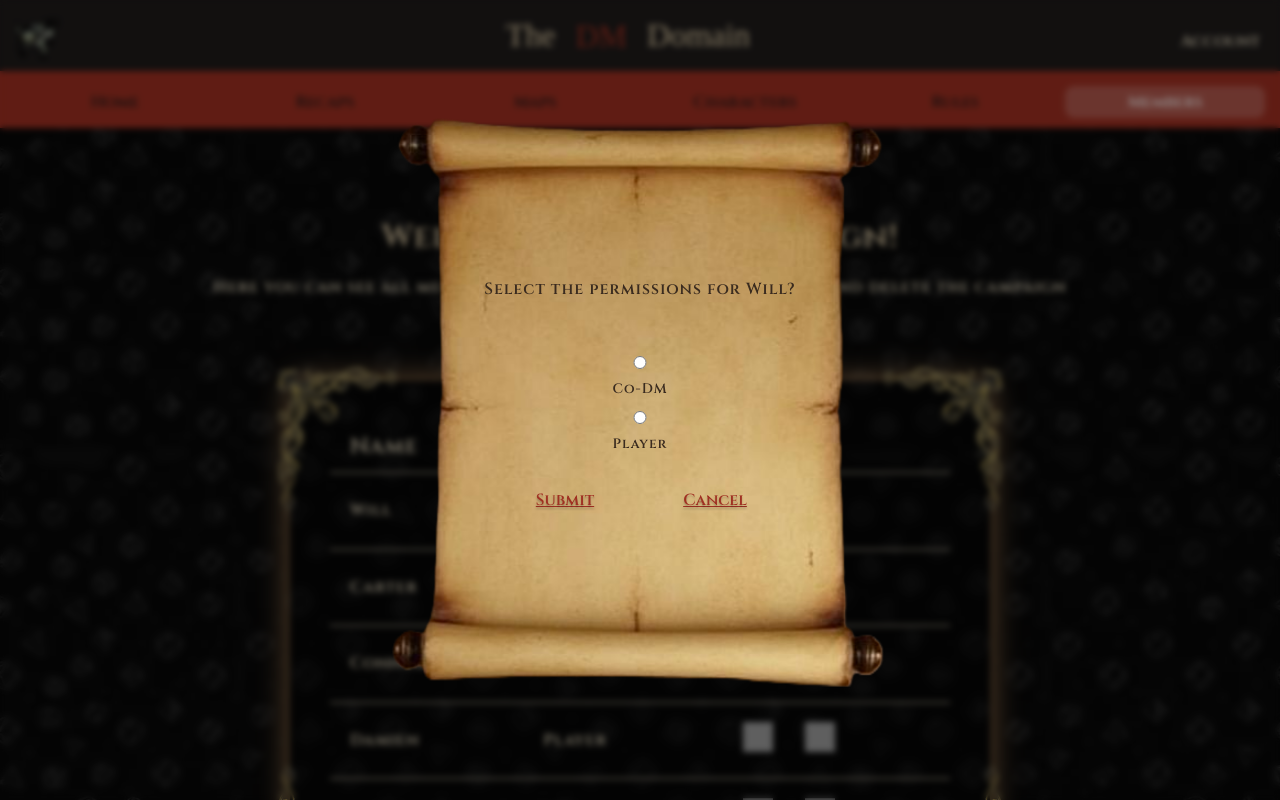
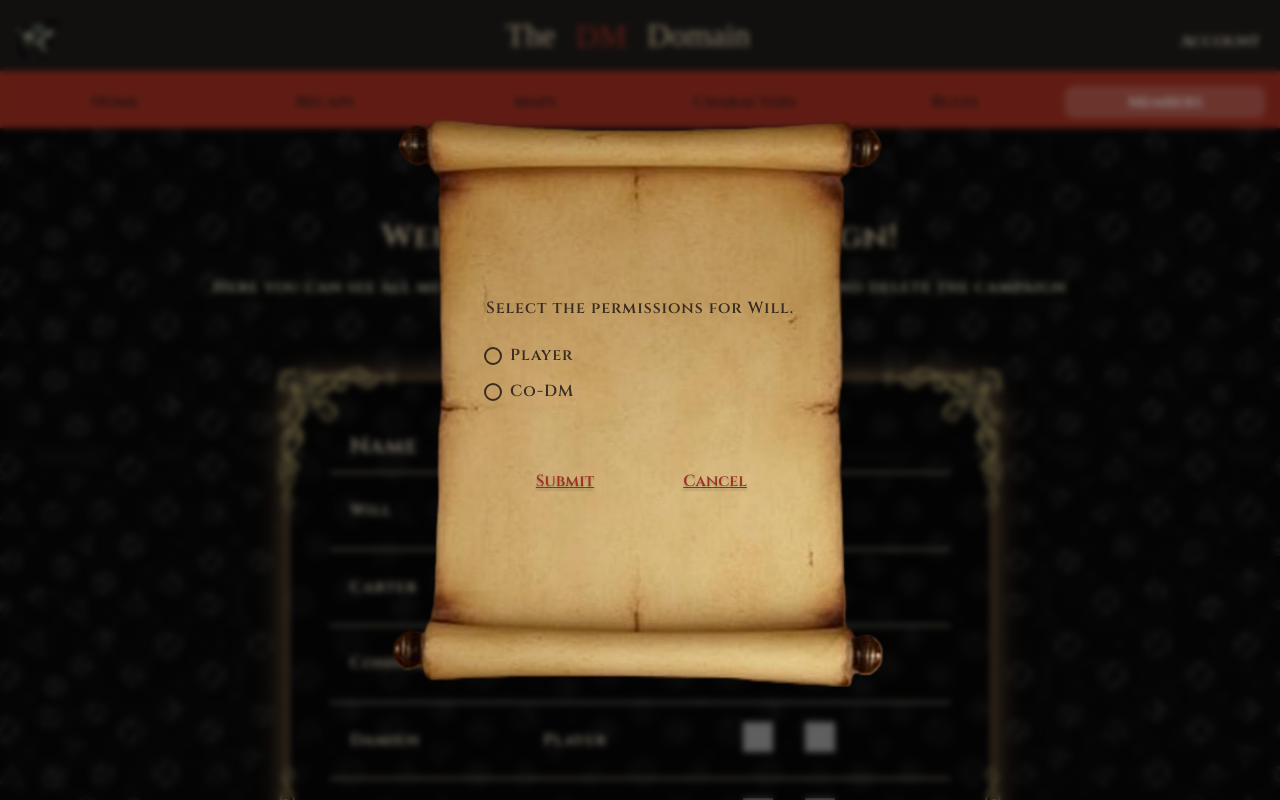
Before and after one commit to D-DWebsiteCapstone/The-Dungeon-Master-Domain, a Vue app in the folder Dnd Campaign Manager/: page /CampaignMembers in a window 1280 px wide. Both pictures are taken after a click on the button 762 px from the left and 508 px from the top of the page. Shown: the top 800 px of the page. Built offline with nearby package versions, Linux system fonts and the light colour scheme; no server answers; grey boxes are pictures that could not be loaded; a web font is replaced by a local one; what v-calendar would draw is missing.

Commit message:
Radio button test for permissions popup

```diff
--- a/Dnd Campaign Manager/src/components/CampaignMembers.vue
+++ b/Dnd Campaign Manager/src/components/CampaignMembers.vue
@@ -59,11 +59,21 @@
     <div v-if="showPermissionsModal" id="playerPermissions" class="modal" >
       <div class="popup">
         <div class="popuptxt">
-          <p>Select the permissions for <strong>{{ selectedUser?.name }}</strong>?</p>
+          <p>Select the permissions for <strong>{{ selectedUser?.name }}</strong>.</p>
           <br>
-          <br>
-          <input type ="radio" id="DM" name="role" value="DM">Co-DM</input>
-          <input type ="radio" id="player" name="role" value="player">Player</input>
+          <div class="radio-group">
+            <label class="custom-radio">
+              <input type="radio" name="role" value="Player"  v-model="selectedRole">
+              <span class="radio-mark"></span>
+              Player
+            </label>
+
+            <label class="custom-radio">
+              <input type="radio" name="role" value="Co DM"  v-model="selectedRole">
+              <span class="radio-mark"></span>
+              Co-DM
+            </label>
+          </div>
           <br>
           <br>
           <!--This remove function only occurs visually...it is useless-->
@@ -116,6 +126,7 @@ const user = ref([]);
 const showRemoveModal = ref(false);
 const showPermissionsModal = ref(false);
 const selectedUser = ref(null);
+const selectedRole = ref('')
 
 function openRemoveModal(u) {
   selectedUser.value = u;
@@ -125,13 +136,16 @@ function openRemoveModal(u) {
 function openPermissionsModal(u) {
   selectedUser.value = u;
   showPermissionsModal.value = true;
+
+  selectedRole.value = u.role;
 }
 
-// Visual change only
 function confirmPermissions() {
   if (!selectedUser.value) return;
 
-  // Close modal
+  // Save change to that specific user
+  selectedUser.value.role = selectedRole.value;
+
   showPermissionsModal.value = false;
   selectedUser.value = null;
 }
@@ -150,6 +164,10 @@ async function loadUser() {
   user.value = await fetchUserFromDatabase();
 }
 
+onMounted(() => {
+  const saved = localStorage.getItem('selectedRole');
+  if (saved) selectedRole.value = saved;
+});
 
 onMounted(() => {
   loadUser();
@@ -291,4 +309,55 @@ onMounted(async () => {
   display:flex;
 }
 
+/* Hide the original radio */
+.custom-radio input[type="radio"] {
+  display: none;
+}
+
+/* The wrapper aligns circle + text inline */
+.custom-radio {
+  display: flex;
+  align-items: center;
+  cursor: pointer;
+  font-size: 16px;
+  margin-bottom: 10px;
+  margin-left: 2rem;
+}
+
+/* Custom radio circle */
+.radio-mark {
+  width: 18px;
+  height: 18px;
+  border: 2px solid var(--vt-c-dark-brown);
+  border-radius: 50%;
+  display: inline-block;
+  margin-right: 8px;
+  position: relative;
+  transition: border-color .2s;
+}
+
+/* Filled inner dot (hidden until checked) */
+.radio-mark::after {
+  content: "";
+  width: 10px;
+  height: 10px;
+  background: var(--vt-c-navy);
+  border-radius: 50%;
+  position: absolute;
+  top: 50%;
+  left: 50%;
+  transform: translate(-50%, -50%) scale(0);
+  transition: transform .2s ease;
+}
+
+/* When checked */
+.custom-radio input[type="radio"]:checked + .radio-mark {
+  border-color: var(--vt-c-navy);
+}
+
+.custom-radio input[type="radio"]:checked + .radio-mark::after {
+  transform: translate(-50%, -50%) scale(1);
+}
+
+
 </style>
```
